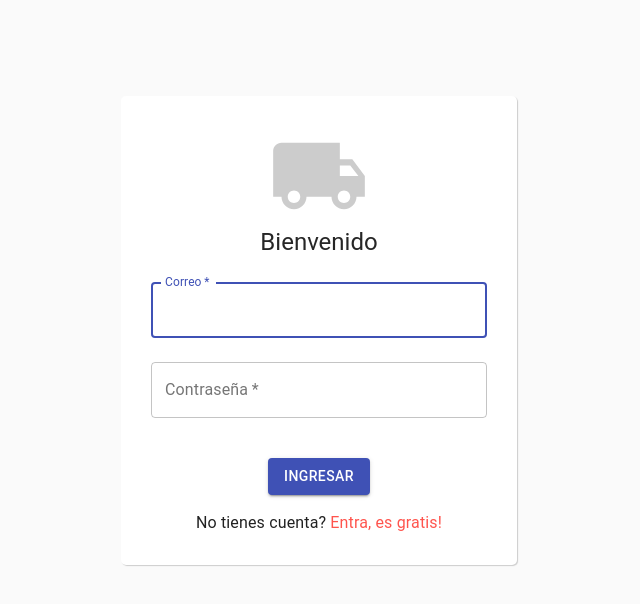
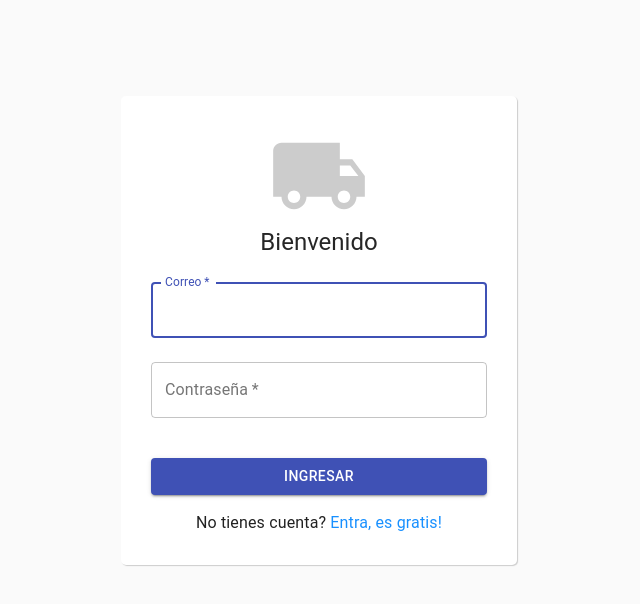
Before and after one commit to csepulvedaz/mudaya, a React (Create React App) app: page / in a window 1280 px wide. Shown: the top 604 px of the page, without its empty margins (321-961 px from the left). Built offline with nearby package versions, Linux system fonts and the light colour scheme; no server answers.

Commit message:
:zap::lipstick::sparkles: Creacion VehicleForm

```diff
--- a/src/pages/Login.js
+++ b/src/pages/Login.js
@@ -7,7 +7,7 @@ import Typography from "@material-ui/core/Typography";
 import { makeStyles } from "@material-ui/core/styles";
 import Container from "@material-ui/core/Container";
 import Grid from "@material-ui/core/Grid";
-import { Link } from "react-router-dom";
+import { Link, useHistory } from "react-router-dom";
 
 const useStyles = makeStyles(theme => ({
     "@global": {
@@ -47,6 +47,11 @@ const useStyles = makeStyles(theme => ({
 
 const Login = props => {
     const classes = useStyles();
+    let history = useHistory();
+
+    const handleOnClick = () => {
+        history.push("/principal");
+    }
 
     return (
         <Container component="main" maxWidth="xs">
@@ -84,20 +89,18 @@ const Login = props => {
                         //     if (e.key === "Enter") props.onPressLogin();
                         // }}
                     />
-                    <Link
-                        to="/principal"
-                        style={{ textDecoration: "none", color: "#fff" }}
-                    >
+
                     <Button
                         type="submit"
                         fullWidth
                         variant="contained"
                         color="primary"
                         className={classes.submit}
+                        onClick={handleOnClick}
                     >
                             Ingresar
                     </Button>
-                    </Link>
+
                     <Grid container direction="row" justify="center">
                         <Grid item>
                             <Typography variant="body1">
@@ -105,8 +108,7 @@ const Login = props => {
                                 <Link
                                     to="/registro"
                                     style={{
-                                        textDecoration: "none",
-                                        color: "#FF544D"
+                                        textDecoration: "none"
                                     }}
                                 >
                                     Entra, es gratis!
```
Lines whose indentation alone changed are shown as unchanged.
